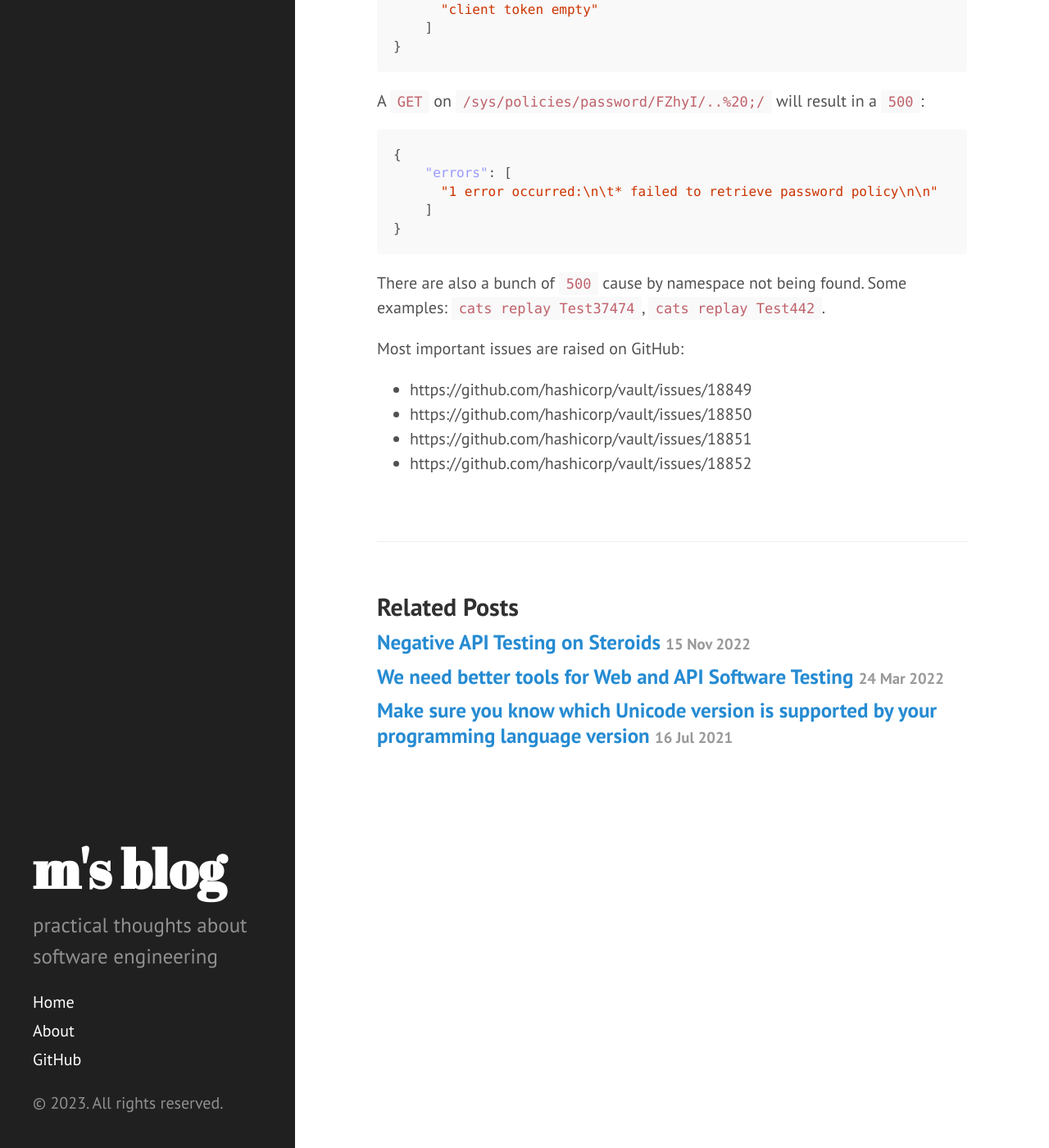
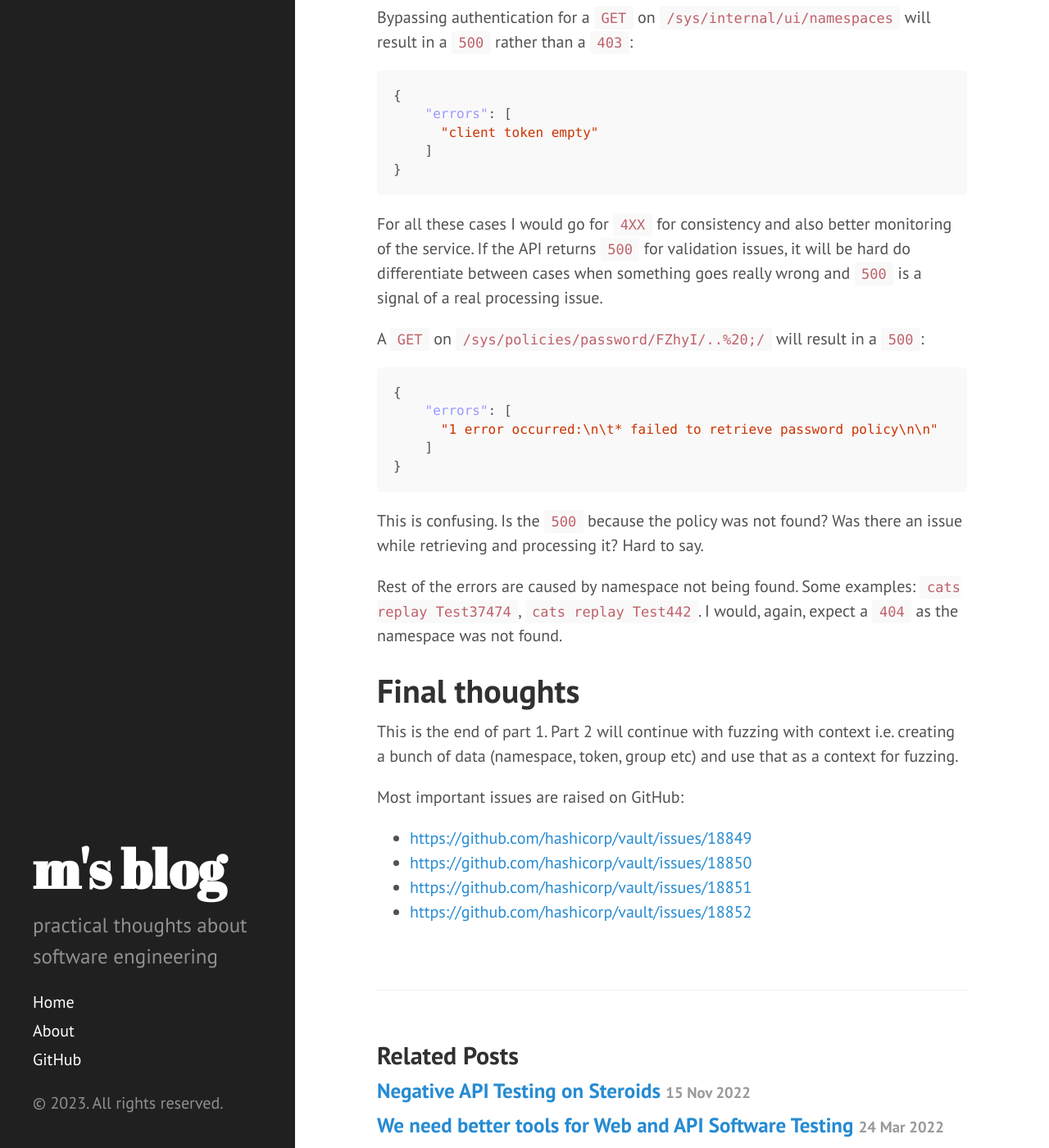
Before and after one commit to ludovicianul/ludovicianul.github.io, a Jekyll site: the page built from _posts/2023-01-26-vault-api-fuzz-part1.md, in a window 1280 px wide and 1400 px high, scrolled down 7229 px. Shown: the whole window at 82% size. Built offline with Jekyll 4.4.1, drawn with Linux system fonts in a browser that asks for light colours; comment, search, counter and statistics services are not loaded; some of the changed text lies outside the part shown.

Commit message:
Typos and more context here and there

````diff
--- a/_posts/2023-01-26-vault-api-fuzz-part1.md
+++ b/_posts/2023-01-26-vault-api-fuzz-part1.md
@@ -56,19 +56,19 @@ After 11 minutes we get the following results:
 # Findings
 ## Read timeouts
 Many requests done on `/sys/pprof/profile` result in read timeout. It's not clear what happens, as there is nothing present in the logs.
-To reproduce this, I can take any of these tests and do a replay: `cats replay Test31142`.
+To reproduce this, I can take any of the failing tests for this path and do a replay: `cats replay Test31142`.
 
 ## Socket hangups resulting in connection failures
 Multiple requests are causing connection failures:
 
-- a `POST` on `/sys/leases/lookup` with
+- `POST` on `/sys/leases/lookup` with
 ```json
 {
   "lease_id": null
 }
 ```
 
-- a `POST` on `/sys/leases/` with
+- `POST` on `/sys/leases/` with
 ```json
 {
   "url_lease_id": "mY77mev5F2AZ7Mbd",
@@ -77,7 +77,7 @@ Multiple requests are causing connection failures:
 }
 ```
 
-- a `POST` on `/sys/leases/revoke` with
+- `POST` on `/sys/leases/revoke` with
 ```json
 {
   "url_lease_id": "uo6etjzzBKOsuN",
@@ -85,6 +85,8 @@ Multiple requests are causing connection failures:
   "lease_id": null
 }
 ```
+
+They all result in connection errors.
 
 The logs show the following:
 
@@ -160,6 +162,8 @@ And it gets weirder. When the `type` is removed by the `RemoveFieldsFuzzer`, I g
   }
 ```
 
+I would expect something around `4XX`. The group still doesn't exist.
+
 ### Example 2
 If I do a `POST` on `/sys/capabilities` with:
 
@@ -187,7 +191,7 @@ I get a `500` with:
 }
 ```
 
-But if send a value within the `token` field:
+But if I send a value within the `token` field:
 
 ```json
 {
@@ -212,8 +216,10 @@ I get a `400`:
 }
 ```
 
+Again, inconsistent. I would still go with a consistent `4XX` response for all cases.
+
 ## Unexpected HTTP response codes
-Multiple endpoints will return `500` instead of `4xx` (which seems more suitable for those cases).
+Multiple endpoints will return `500` instead of `4XX` (which I would consider more suitable for those cases).
 `500` should usually be reserved for unexpected behaviour during server side processing, rather than predictable business errors.
 
 For example, a `POST` on `/sys/config/cors` with
@@ -235,7 +241,7 @@ Will return a `500`:
     ]
 }
 ```
-For which is clearly a validation issue.
+This is clearly a validation issue, which the API user can correct.
 
 A `GET` on `/internal/counters/activity/export` will return a `500`:
 ```json
@@ -255,6 +261,10 @@ Bypassing authentication for a `GET` on `/sys/internal/ui/namespaces` will resul
 }
 ```
 
+For all these cases I would go for `4XX` for consistency and also better monitoring of the service.
+If the API returns `500` for validation issues, it will be hard do differentiate between cases when something goes really wrong and `500` is a signal of a real processing issue.
+
+
 A `GET` on `/sys/policies/password/FZhyI/..%20;/` will result in a `500`:
 ```json
 {
@@ -264,10 +274,15 @@ A `GET` on `/sys/policies/password/FZhyI/..%20;/` will result in a `500`:
 }
 ```
 
-There are also a bunch of `500` cause by namespace not being found. Some examples: `cats replay Test37474`, `cats replay Test442`.
+This is confusing. Is the `500` because the policy was not found? Was there an issue while retrieving and processing it? Hard to say.
+
+Rest of the errors are caused by namespace not being found. Some examples: `cats replay Test37474`, `cats replay Test442`. I would, again, expect a `404` as the namespace was not found.
+
+# Final thoughts
+This is the end of part 1. Part 2 will continue with fuzzing with context i.e. creating a bunch of data (namespace, token, group etc) and use that as a context for fuzzing.
 
 Most important issues are raised on GitHub:
-- https://github.com/hashicorp/vault/issues/18849
-- https://github.com/hashicorp/vault/issues/18850
-- https://github.com/hashicorp/vault/issues/18851
-- https://github.com/hashicorp/vault/issues/18852
+- [https://github.com/hashicorp/vault/issues/18849](https://github.com/hashicorp/vault/issues/18849)
+- [https://github.com/hashicorp/vault/issues/18850](https://github.com/hashicorp/vault/issues/18850)
+- [https://github.com/hashicorp/vault/issues/18851](https://github.com/hashicorp/vault/issues/18851)
+- [https://github.com/hashicorp/vault/issues/18852](https://github.com/hashicorp/vault/issues/18852)
````
Also changed, not shown: other parts of _posts/2023-01-26-vault-api-fuzz-part1.md (+1 -1 lines).
